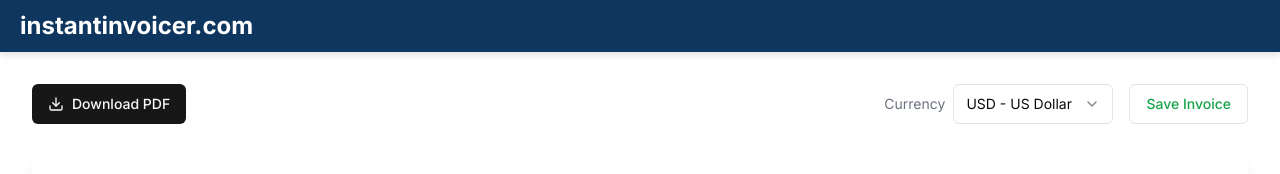
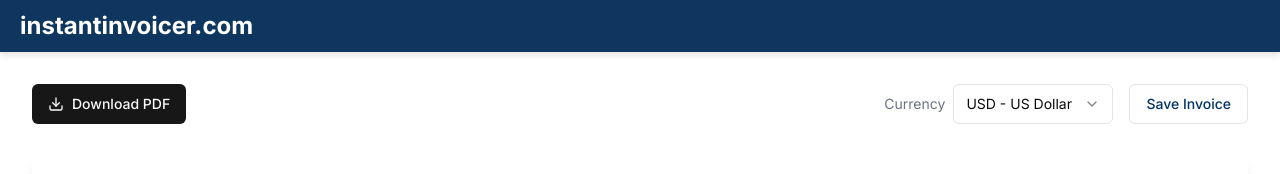
Before and after one commit to zmantasha/invoice-genetator-3, a Next.js app: page /user/invoicetamplate in a window 1280 px wide. Shown: the top 174 px of the page. Built offline with nearby package versions, Linux system fonts and the light colour scheme.

Commit message:
Update invoice-generator.tsx

```diff
--- a/components/invoice/invoice-generator.tsx
+++ b/components/invoice/invoice-generator.tsx
@@ -92,7 +92,7 @@ export default function InvoiceGenerator({ invoiceId }: { invoiceId?: string })
               <Button
           type="button"
           variant="outline"
-          className="text-green-600 w-full sm:w-auto"
+          className="text-[#003366] w-full sm:w-auto disabled:cursor-not-allowed disabled:opacity-60"
           onClick={() => saveInvoice()}
           disabled={formik.isSubmitting}  // Disable when submitting
         >
```
